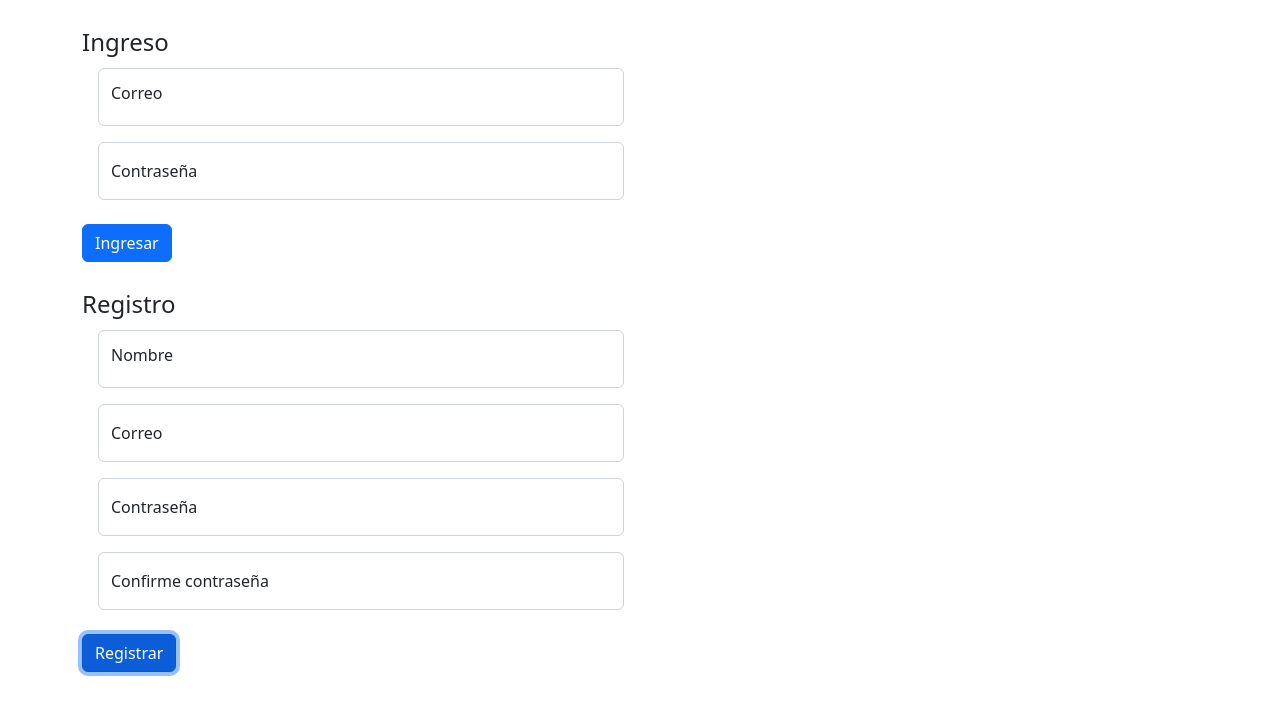
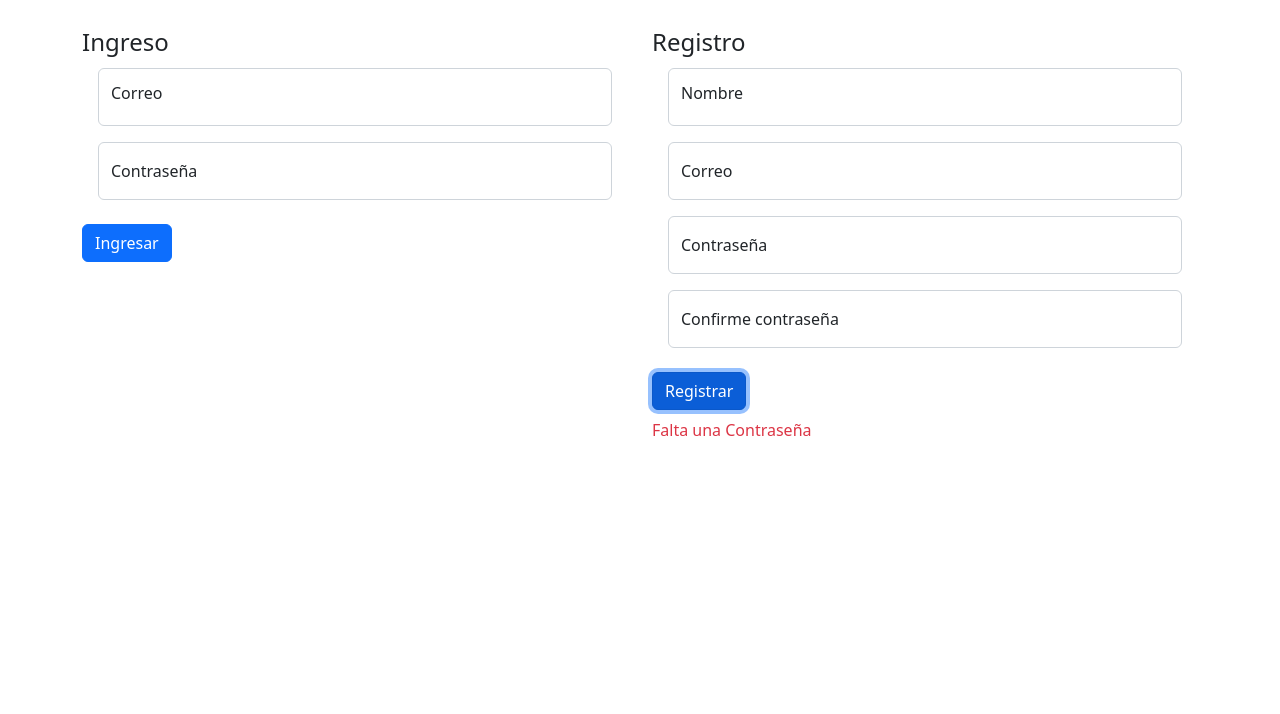
Before and after one commit to Jedicito/menu_escolar, a website: page views/login.html in a window 1280 px wide. Both pictures are taken after a click on the button "Registrar". Drawn offline with nearby package versions, Linux system fonts and the light colour scheme; no server answers.

Commit message:
Validaciones de registro

```diff
--- a/views/js/login.js
+++ b/views/js/login.js
@@ -17,7 +17,28 @@ registro_enviar.addEventListener('click', async(e) => {
     const clave = registro_clave.value;
     const clave2 = registro_clave2.value;
 
-    if(clave === clave2) {
+    let correcto = true
+    if (nombre == "") {
+        correcto = false
+        registro_validador.innerText = "Falta el Nombre"
+    };
+
+    if (correo == "") {
+        correcto = false;
+        registro_validador.innerText = "Falta el Correo"
+    };
+
+    if (clave == "") {
+        correcto = false;
+        registro_validador.innerText = "Falta una Contraseña";
+    }
+
+    if(clave !== clave2) {
+        correcto = false;
+        registro_validador.innerText = "Contraseñas no coinciden";
+    }
+
+    if (correcto) {
         try {
             console.log("nombre: ", nombre);
             const registro = await registrarUsuario(nombre, correo, clave);
@@ -25,9 +46,6 @@ registro_enviar.addEventListener('click', async(e) => {
             console.log(error);
             registro_validador.innerText = "Ocurrió un error inesperado. Revise la consola";
         }
-
-    } else {
-        registro_validador.innerText = "Contraseñas no coinciden";
     }
 
 });
@@ -56,5 +74,4 @@ const  registrarUsuario = (nombre, correo, clave) => {
         return error;
     }
 
-
 }
--- a/views/login.html
+++ b/views/login.html
@@ -11,49 +11,50 @@
     <div class="container">
 
         <div class="row">
-            <form id="login_form">
-                <div class="col-12 col-lg-6 pt-4">
+            <div class="col-12 col-lg-6 pt-4">
+                <form id="login_form"></form>
                     <div class="pb-4"><legend>Ingreso</legend></div>
                     <div class="form-floating m-3">
-                        <input type="email" class="form-control" name="login_correo" id="login_correo" placeholder="Correo">
+                        <input type="email" class="form-control" name="login_correo" id="login_correo" placeholder="Correo" required>
                         <label for="login_correo">Correo</label>
                     </div>
                     <div class="form-floating m-3">
-                        <input type="password" class="form-control" name="login_clave" id="login_clave" placeholder="contraseña">
+                        <input type="password" class="form-control" name="login_clave" id="login_clave" placeholder="contraseña" required>
                         <label for="login_clave">Contraseña</label>
                     </div>
                     <div class="pt-2">
                         <button type="button" class="btn btn-primary" id="login_enviar">Ingresar</button>
                     </div>
-                </div>
-            </form>
-            <form  id="registro_form">
-                <div class="col-12 col-lg-6 pt-4">
+                </form>
+            </div>
+            <div class="col-12 col-lg-6 pt-4">
+                <form  id="registro_form">
                     <div class="pb-4"><legend>Registro</legend></div>
                     <div class="form-floating m-3">
-                        <input type="text" class="form-control" name="registro_nombre" id="registro_nombre" placeholder="Nombre">
+                        <input type="text" class="form-control" name="registro_nombre" id="registro_nombre" placeholder="Nombre" required>
                         <label for="registro_nombre">Nombre</label>
                     </div>
                     <div class="form-floating m-3">
-                        <input type="text" class="form-control" name="registro_correo" id="registro_correo" placeholder="Correo">
+                        <input type="text" class="form-control" name="registro_correo" id="registro_correo" placeholder="Correo" required>
                         <label for="registro_correo">Correo</label>
                     </div>
                     <div class="form-floating m-3">
-                        <input type="text" class="form-control" name="registro_clave" id="registro_clave" placeholder="Contraseña">
+                        <input type="text" class="form-control" name="registro_clave" id="registro_clave" placeholder="Contraseña" required>
                         <label for="registro_clave">Contraseña</label>
                     </div>
                     <div class="form-floating m-3">
-                        <input type="text" class="form-control" name="registro_clave2" id="registro_clave2" placeholder="Confirmar contraseña">
+                        <input type="text" class="form-control" name="registro_clave2" id="registro_clave2" placeholder="Confirmar contraseña" required>
                         <label for="registro_clave2">Confirme contraseña</label>
                     </div>
                     <div class="pt-2">
                         <button type="button" class="btn btn-primary" id="registro_enviar">Registrar</button>
                     </div>
-                    <div class="pt-2">
+                    <div class="pt-2 text-danger">
                         <p id="registro_validador"></p>
                     </div>
-                </div>
-            </form>
+                </form>
+            </div>
+
         </div>
         </form>
     </div>
```
